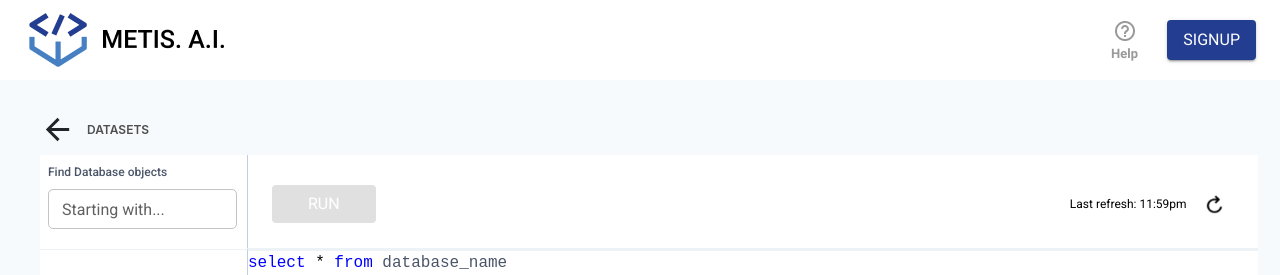
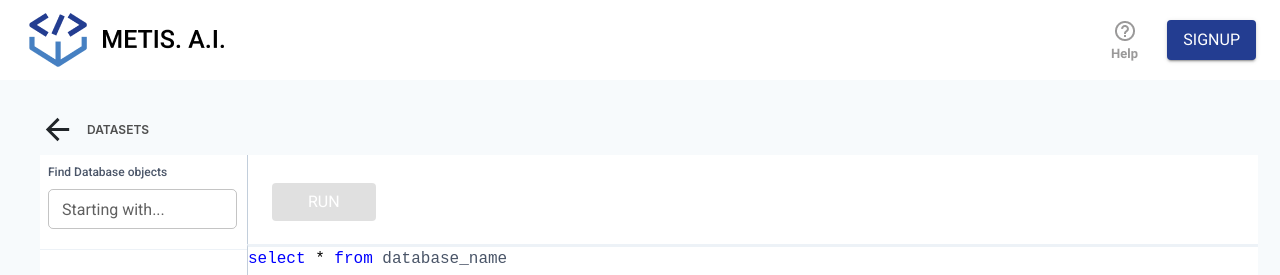
Before and after one commit to buryhuang/metis-ai-app, a React (Create React App) app: page /detail in a window 1280 px wide. Shown: the top 275 px of the page. Built offline with nearby package versions, Linux system fonts and the light colour scheme; no server answers.

Commit message:
Refresh-button-remove&Query-to-lowercase
Removed refresh button and last refresh time.
Changed user input query to all lower cases

```diff
--- a/src/container/Detail/Detail.js
+++ b/src/container/Detail/Detail.js
@@ -259,22 +259,12 @@ const Detail = () => {
                                         <Button disabled={query === '' || !dsID} onClick={() => runQuery()} variant="contained" sx={{ px: 4.5, py: 0.85, background: "#4680C2" }}>
                                             <Typography sx={{ color: "#fff" }}>run</Typography>
                                         </Button>
-                                        <Box sx={{ p: 0.5, borderRadius: 0.5 }}>
-                                            <Grid container justifyContent="space-between" alignItems="center">
-                                                <Box sx={{ mr: 1.5 }}>
-                                                    <Typography sx={{ color: "#000", fontSize: 12 }} >Last refresh: 11:59pm</Typography>
-                                                </Box>
-                                                <IconButton>
-                                                    <img src={RefreshIcon} alt="refresh icon" style={{ height: 18, width: 15 }} />
-                                                </IconButton>
-                                            </Grid>
-                                        </Box>
                                     </Grid>
                                 </Box>
                                 <Box>
                                     <Editor
                                         value={query}
-                                        onValueChange={code => setQuery(code)}
+                                        onValueChange={code => setQuery(code.toLowerCase())}
                                         highlight={highlight}
                                         style={styles.root}
                                         textareaClassName={classes.textareaStyle}
```
